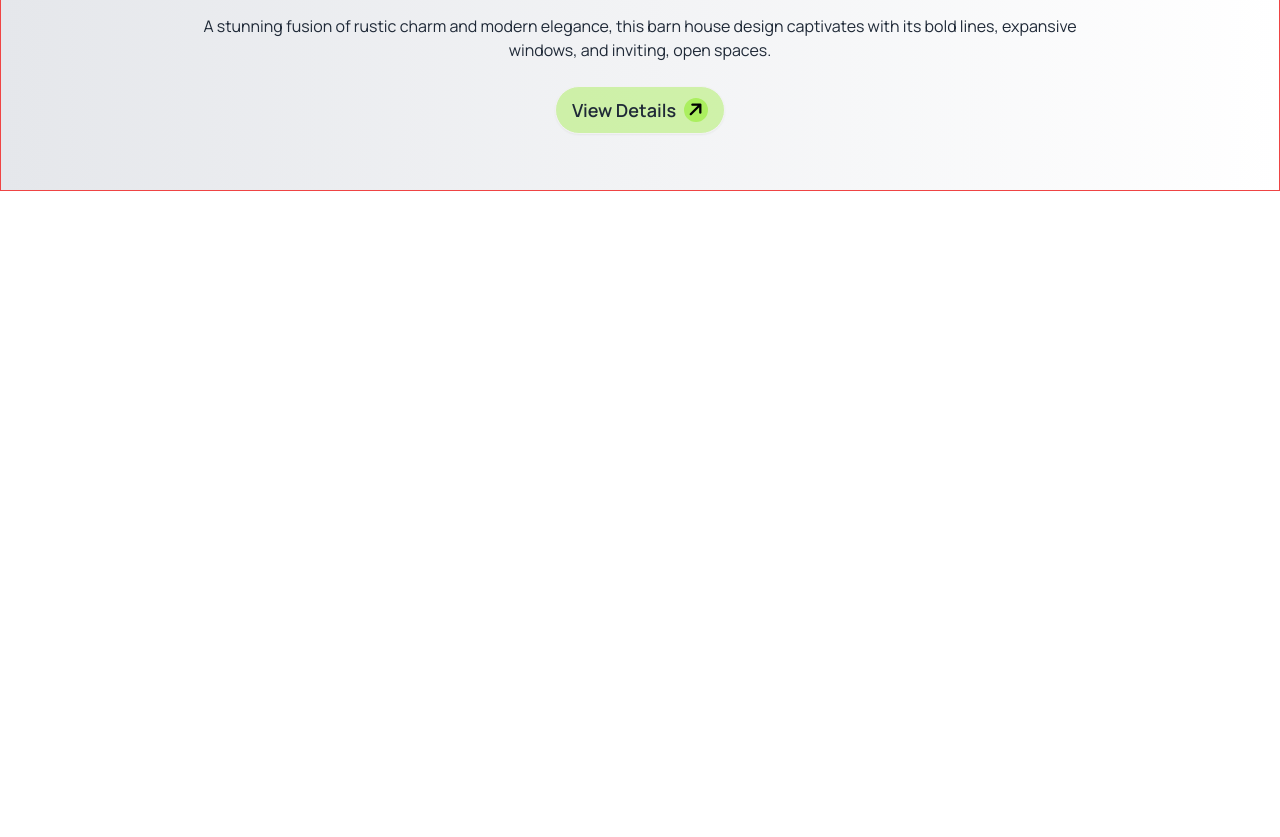
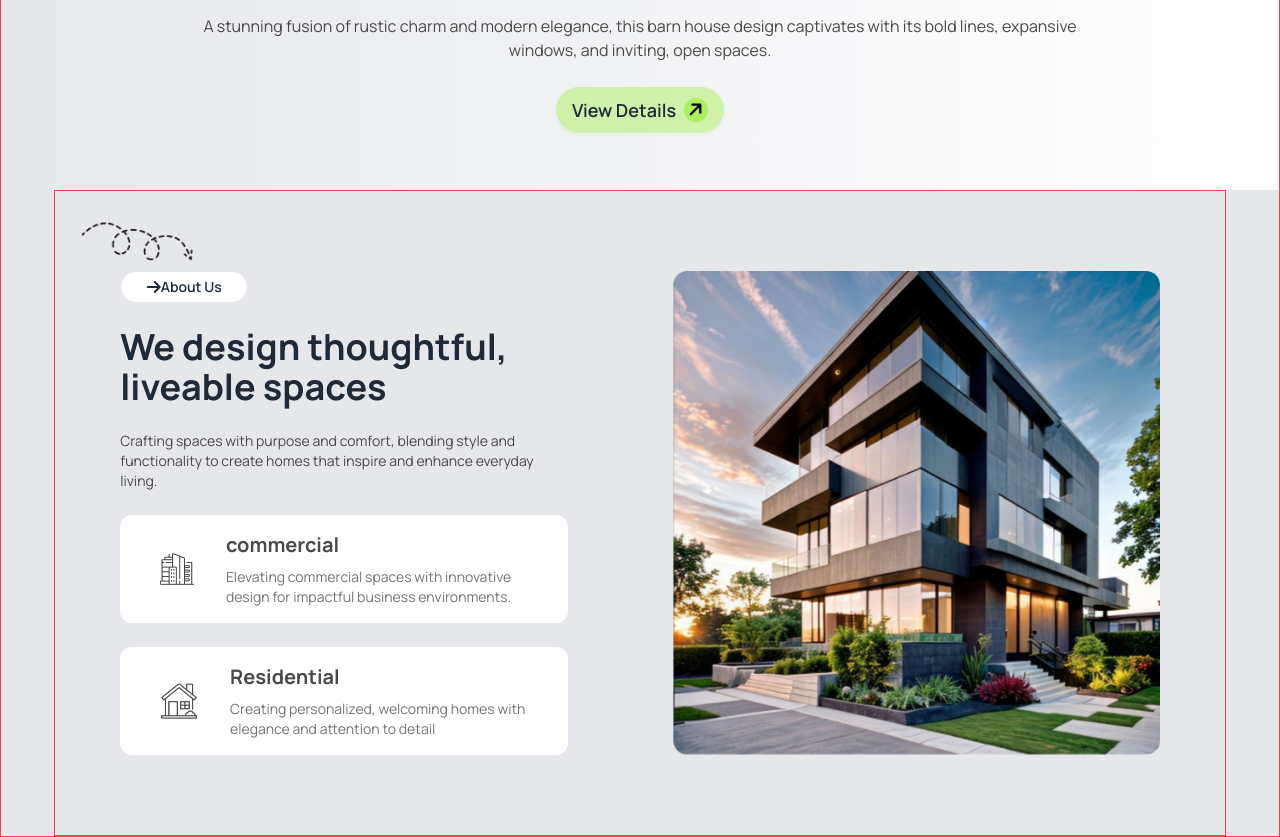
Before and after one commit to anontobr913/B10A3, a plain HTML site: page index.html in a window 1280 px wide. Shown: the part 621-1458 px from the top of the page. Before the commit the page ends 812 px from the top, so only its background shows below. Drawn offline with nearby package versions, Linux system fonts and the light colour scheme.

Commit message:
about us section added

```diff
--- a/index.html
+++ b/index.html
@@ -23,7 +23,9 @@
             extend: {
               colors: {
                 lime: 'rgb(171, 239, 95)',
-                light_lime:'rgba(171, 239, 95, 0.5)'
+                light_lime:'rgba(171, 239, 95, 0.5)',
+                para_deep:'rgb(73, 73, 73)',
+                para_light:'rgb(115, 115, 115)'
               },
               fontFamily:{
                 manrope:'manrope'
@@ -93,7 +95,7 @@
           <div class="sm:w-3/4 mx-auto  flex flex-col justify-between items-center gap-5 sm:gap-6 text-center">
             <img src="./images/banner.png" alt="">
             <h2 class="text-3xl sm:text-5xl font-bold leading-tight">A barn house of this design has a striking appearance</h2>
-            <p>A stunning fusion of rustic charm and modern elegance, this barn house design captivates with its bold lines, expansive windows, and inviting, open spaces.</p>
+            <p class="text-para_deep">A stunning fusion of rustic charm and modern elegance, this barn house design captivates with its bold lines, expansive windows, and inviting, open spaces.</p>
 
             <div>
                 <button class="btn bg-light_lime rounded-3xl md:text-lg flex justify-center items-center max-h-10"><span>View Details</span>
@@ -102,5 +104,51 @@
           </div>
          </section>
      </header>
+
+     <main>
+        <!-- Gray Section -->
+        <section class="bg-gray-200  relative">
+            <div class="h-16 w-28 absolute top-8  left-20 hidden sm:block"><img src="./images/Vector.png" alt=""></div>
+
+            <!-- About Us Section -->
+             <div class=" py-12 sm:py-20 w-11/12 mx-auto border gap-10 sm:gap-0 border-red-500 flex flex-col sm:flex-row sm:justify-evenly ">
+
+                <!-- About us text  -->
+                <div class="flex flex-col gap-6 sm:w-5/12 w-full sm:pr-10 items-center sm:items-start text-center sm:text-left ">
+
+                    <button class="bg-white h-8 w-32 px-5  rounded-2xl border flex  justify-center items-center">
+                        <i class="fa-solid fa-arrow-right"></i> <span class="text-sm font-semibold">About Us</span></button>
+                        <h2 class="text-2xl sm:text-4xl font-bold">We design thoughtful, <br>liveable spaces</h2>
+                        <p class="text-para_deep text-sm ">Crafting spaces with purpose and comfort, blending style and functionality to create homes that inspire and enhance everyday living.</p>
+
+
+                        <div class="px-10 py-4  rounded-xl bg-white flex gap-8">
+                            <div class="flex flex-col justify-start w-1/4 sm:w-auto sm:justify-center"><img src="./images/commercial.png" alt=""></div>
+                            <div class="flex flex-col gap-2 justify-between">
+                                <h2 class="text-para_deep text-xl font-bold">commercial</h2>
+                                <p class="text-para_light text-sm ">Elevating commercial spaces with innovative design for impactful business environments.</p>
+                            </div>
+                        </div>
+
+
+                        <div class="px-10 py-4  rounded-xl bg-white flex gap-8">
+                            <div class="flex flex-col justify-start w-1/4 sm:w-fit sm:justify-center"><img src="./images/residential.png" alt=""></div>
+                            <div class="flex flex-col gap-2 justify-between">
+                                <h2 class="text-para_deep text-xl font-bold">Residential</h2>
+                                <p class="text-para_light text-sm ">Creating personalized, welcoming homes with elegance and attention to detail</p>
+                            </div>
+                        </div>
+
+                </div>
+
+                <!-- About Us image -->
+                <div class="sm:w-5/12 flex justify-center items-center">
+                    <img class="h-full" src="./images/Rectangle.png" alt="">
+                </div>
+
+             </div>
+
+        </section>
+     </main>
 </body>
 </html>
```
